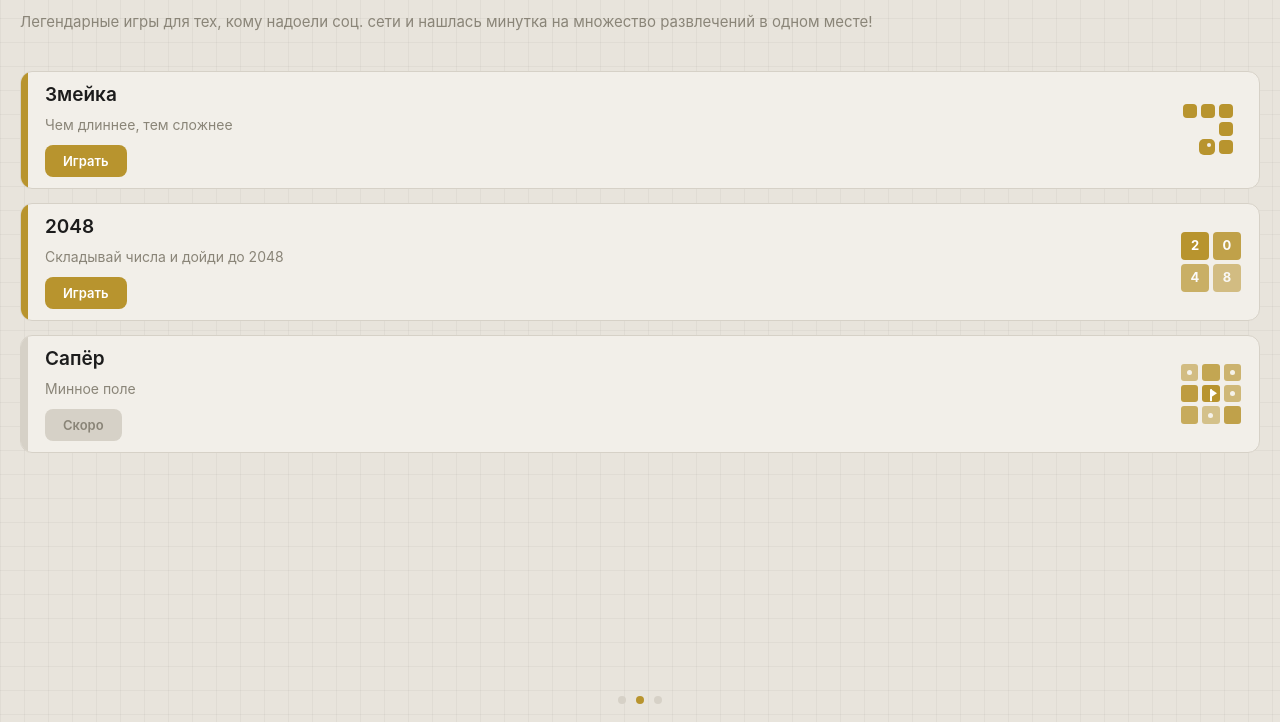
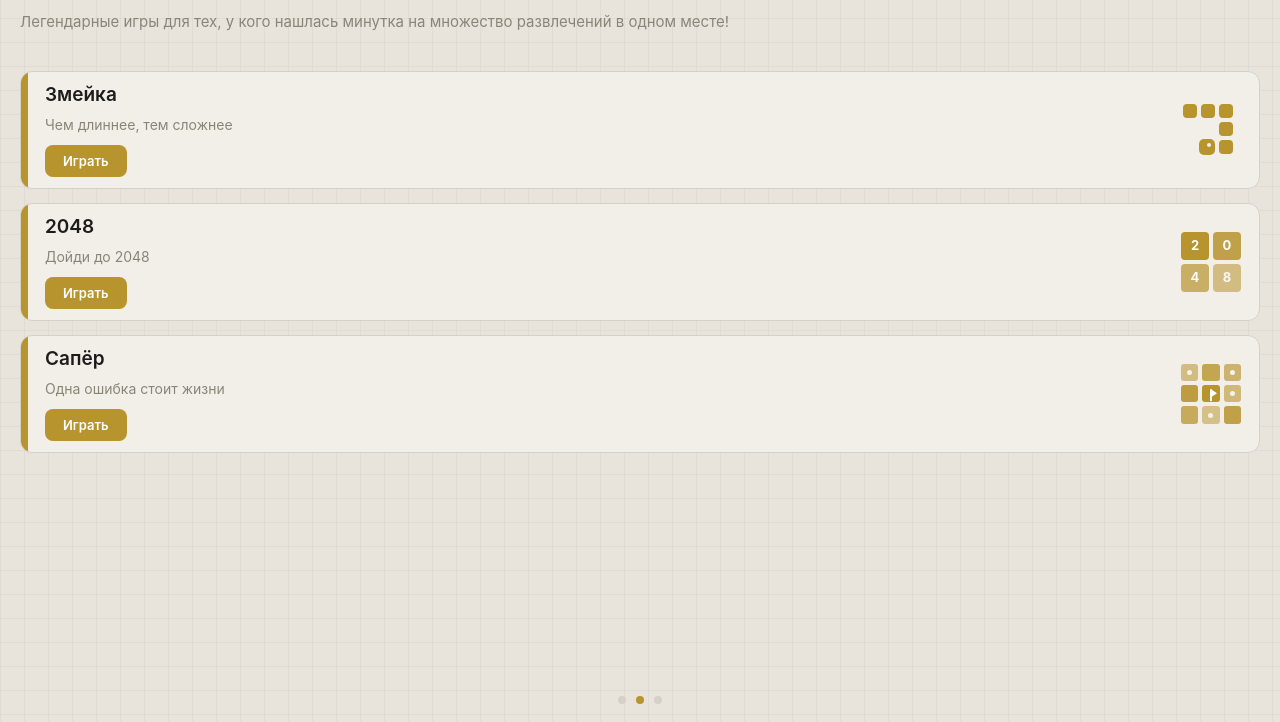
Before and after one commit to derqqqq/OneMinuteGame, a plain HTML site: page index.html in a window 1280 px wide. Shown: the part 78-800 px from the top of the page. Drawn offline with Linux system fonts and the light colour scheme.

Commit message:
index.html

```diff
--- a/index.html
+++ b/index.html
@@ -189,7 +189,7 @@
       <h1>Библиотека игр</h1>
       <div class="title-rule"></div>
     </div>
-    <p class="subtitle">Легендарные игры для тех, кому надоели соц. сети и нашлась минутка на множество развлечений в одном месте!</p>
+    <p class="subtitle">Легендарные игры для тех, у кого нашлась минутка на множество развлечений в одном месте!</p>
   </header>
 
   <div class="pager">
@@ -217,16 +217,16 @@
         <div class="card">
           <div class="info">
             <h2>2048</h2>
-            <p class="desc">Складывай числа и дойди до 2048</p>
+            <p class="desc">Дойди до 2048</p>
             <a class="badge" href="2048.html">Играть</a>
           </div>
           <div class="thumb"><div class="icon-2048"><span>2</span><span>0</span><span>4</span><span>8</span></div></div>
         </div>
-        <div class="card disabled">
+        <div class="card">
           <div class="info">
             <h2>Сапёр</h2>
-            <p class="desc">Минное поле</p>
-            <span class="badge">Скоро</span>
+            <p class="desc">Одна ошибка стоит жизни</p>
+            <a class="badge" href="saper.html">Играть</a>
           </div>
           <div class="thumb"><div class="icon-mines"><span class="dot"></span><span></span><span class="dot"></span><span></span><span class="flag"></span><span class="dot"></span><span></span><span class="dot"></span><span></span></div></div>
         </div>
```
